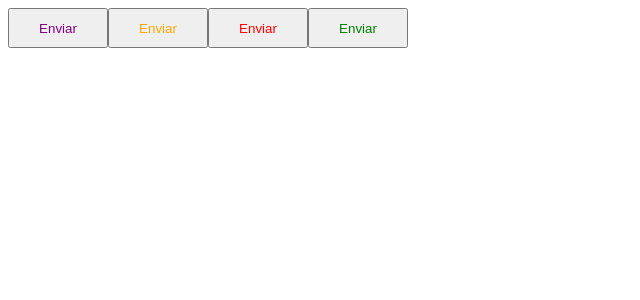
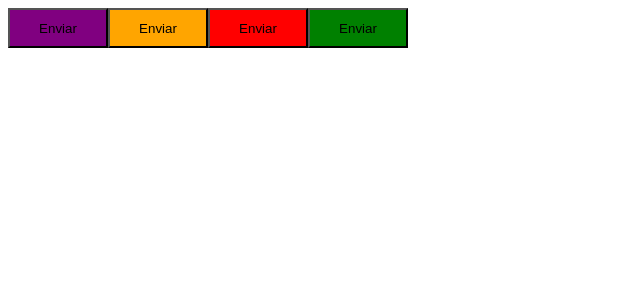
Before and after one commit to HerbertAMS/Ignite_Timer, a React (Vite) app: page / in a window 1280 px wide. Shown: the top 300 px of the page, without its empty margins (0-640 px from the left). Built offline with nearby package versions, Linux system fonts and the light colour scheme.

Commit message:
apply styled-components

```diff
--- a/src/App.tsx
+++ b/src/App.tsx
@@ -3,10 +3,10 @@
 export function App() {
   return (
     <>
-      <Button color="primary"/>
-      <Button color="secondary"/>
-      <Button color="danger"/>
-      <Button color="success"/>
+      <Button variant="primary"/>
+      <Button variant="secondary"/>
+      <Button variant="danger"/>
+      <Button variant="success"/>
 
     </>
   )
--- a/src/components/Button.module.css
+++ /dev/null
@@ -1,20 +0,0 @@
-.button {
-  width: 100px;
-  height: 40px;
-}
-
-.primary {
-  color: purple;
-}
-
-.secondary {
-  color: orange;
-}
-
-.danger {
-  color: red;
-}
-
-.success {
-  color: green;
-}
--- /dev/null
+++ b/src/components/Button.styles.ts
@@ -0,0 +1,23 @@
+import styled from 'styled-components'
+
+export type ButtonVariant = 'primary' | 'secondary' | 'danger' | 'success'
+
+interface ButtonContainerProps {
+    variant: ButtonVariant;
+}
+
+const buttonVariants = {
+    primary: 'purple',
+    secondary: 'orange',
+    danger: 'red',
+    success: 'green',
+}
+
+export const ButtonContainer = styled.button<ButtonContainerProps> `
+    width: 100px;
+    height: 40px;
+
+    ${props => {
+        return `background-color: ${buttonVariants[props.variant]}`
+    }}
+`
--- a/src/components/Button.tsx
+++ b/src/components/Button.tsx
@@ -1,11 +1,11 @@
-import styles from './Button.module.css'
+import { ButtonContainer, ButtonVariant } from "./Button.styles"
 
 interface ButtonProps {
-    color?: 'primary' | 'secondary' | 'danger' | 'success'
+    variant?: ButtonVariant
 }
 
-export function Button({color = 'primary'}: ButtonProps) {
+export function Button({variant = 'primary'}: ButtonProps) {
     return (
-        <button className={`${styles.button} ${styles[color]}`}>Enviar</button>
+        <ButtonContainer variant={variant}>Enviar</ButtonContainer>
     )
 }
```
